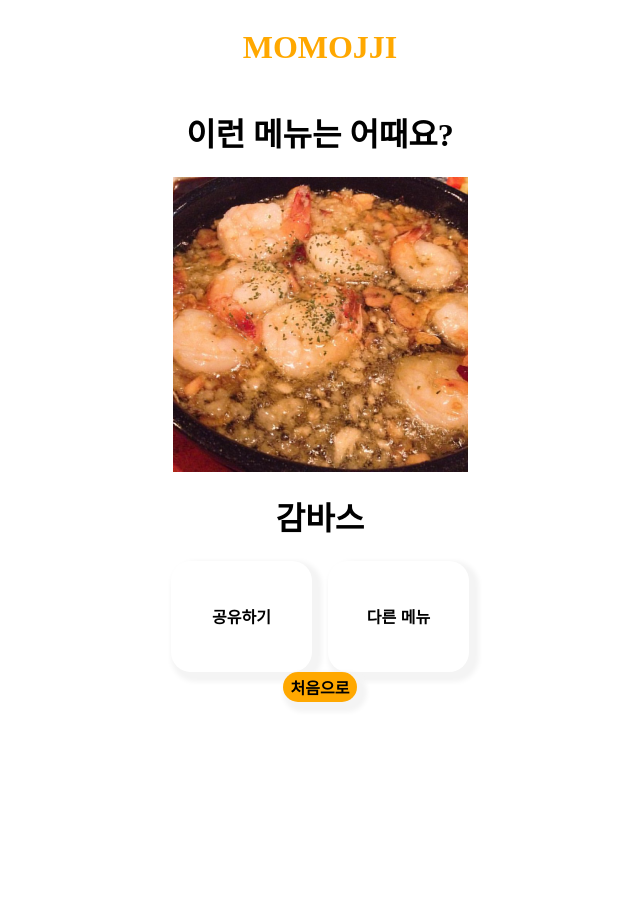
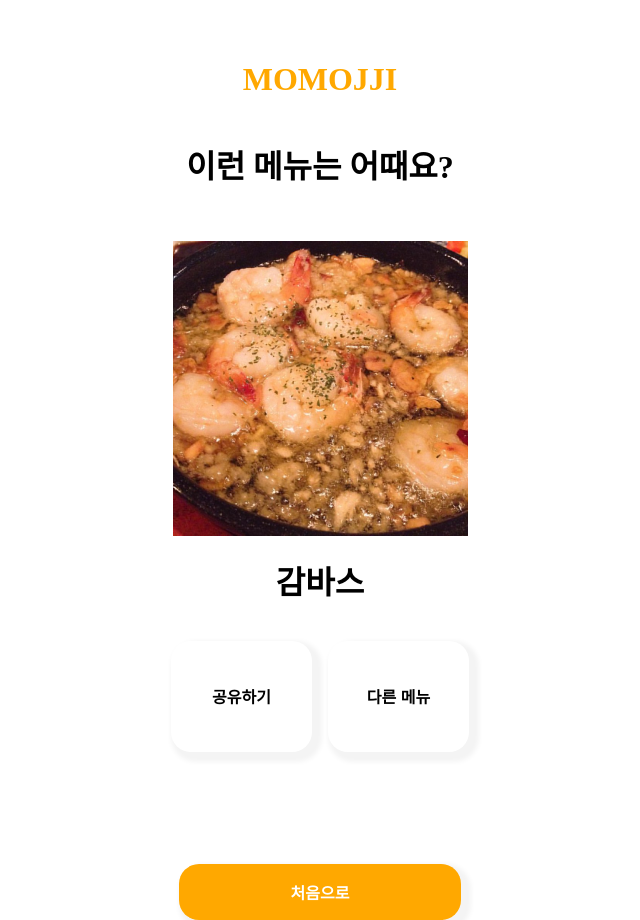
Before and after one commit to CodeSoom/project-react-3-HongJungKim-dev, a React app: page /result in a window 1280 px wide. Shown: the whole page, without its empty margins (320-960 px from the left). Before the commit the page ends 800 px from the top, so only its background shows below. Built offline with nearby package versions, Linux system fonts and the light colour scheme.

Commit message:
Style home img and buttons position
홈의 이미지와 버튼들의 위치를 스타일링합니다.

```diff
--- a/src/HomePage.jsx
+++ b/src/HomePage.jsx
@@ -6,10 +6,24 @@ import styled from '@emotion/styled';
 
 import { IconImg } from './assets/image';
 
+import Wrapper from './Wrapper';
+
+const MainWrapper = styled.div({
+  display: 'flex',
+  justifyContent: 'center',
+  alignItems: 'center',
+  position: 'relative',
+  top: '5em',
+  width: '100%',
+  height: '100%',
+});
+
 const HomeWrapper = styled.div({
   display: 'flex',
   justifyContent: 'center',
   alignItems: 'center',
+  position: 'relative',
+  top: '10em',
   width: '100%',
   height: '100%',
 });
@@ -17,6 +31,12 @@ const HomeWrapper = styled.div({
 export default function HomePage() {
   return (
     <>
+      <MainWrapper>
+        <img
+          src={IconImg[0][2]}
+          alt=""
+        />
+      </MainWrapper>
       <HomeWrapper>
         <Link to="/result">
           <img
--- a/src/NextButtonsContainer.jsx
+++ b/src/NextButtonsContainer.jsx
@@ -7,9 +7,11 @@ import { useHistory } from 'react-router-dom';
 const GridDiv = styled.div({
   display: 'grid',
   gridTemplateColumns: '64px 218px',
-  gridTemplateRows: '56',
+  gridTemplateRows: '56px',
   rowGap: '1em',
   columnGap: '1em',
+  position: 'relative',
+  top: '10em',
 });
 
 const BackButton = styled.button({
--- a/src/QuestionPage.jsx
+++ b/src/QuestionPage.jsx
@@ -20,6 +20,8 @@ const GridDiv = styled.div({
   gridTemplateRows: '111px 111px 111px',
   rowGap: '1em',
   columnGap: '1em',
+  position: 'relative',
+  top: '2em',
 });
 
 export default function QuestionPage() {
--- a/src/ResultPage.jsx
+++ b/src/ResultPage.jsx
@@ -18,13 +18,18 @@ import Wrapper from './Wrapper';
 
 import Button from './Button';
 
-const ResetText = styled.button({
+const HomeButton = styled.button({
   fontSize: '1em',
   fontWeight: 'bold',
+  color: 'white',
   borderColor: 'transparent',
   backgroundColor: '#FFA800',
   borderRadius: '20px',
   boxShadow: '5px 5px 5px 5px #F4F4F4',
+  width: '282px',
+  height: '56px',
+  position: 'relative',
+  top: '10em',
 });
 
 const GridDiv = styled.div({
@@ -33,6 +38,9 @@ const GridDiv = styled.div({
   gridTemplateRows: '111px',
   rowGap: '1em',
   columnGap: '1em',
+  position: 'relative',
+  top: '3em',
+  fontWeight: 'bold',
 });
 
 export default function ResultPage() {
@@ -60,6 +68,7 @@ export default function ResultPage() {
           ? (
             <>
               <h1>이런 메뉴는 어때요?</h1>
+              <Wrapper>
                 <img
                   src={FoodImg[randomId]}
                   alt=""
@@ -67,10 +76,12 @@ export default function ResultPage() {
                 <h1>
                   {FoodInfo[randomId].name}
                 </h1>
+              </Wrapper>
             </>
           )
           : (
             <>
+              <Wrapper>
                 <img
                   src={FoodImg[finalResultIdsSet[resultId] - 1]}
                   alt=""
@@ -78,6 +89,7 @@ export default function ResultPage() {
                 <h1>
                   {FoodInfo[finalResultIdsSet[resultId] - 1].name}
                 </h1>
+              </Wrapper>
             </>
           )
       }
@@ -100,12 +112,11 @@ export default function ResultPage() {
               다른 메뉴
             </Button>
           )}
-
       </GridDiv>
       <Link to="/">
-        <ResetText>
+        <HomeButton>
           처음으로
-        </ResetText>
+        </HomeButton>
       </Link>
     </Wrapper>
   );
--- a/src/Wrapper.jsx
+++ b/src/Wrapper.jsx
@@ -5,6 +5,8 @@ const Wrapper = styled.div({
   justifyContent: 'center',
   alignItems: 'center',
   flexDirection: 'column',
+  position: 'relative',
+  top: '2em',
   width: '100%',
   height: '100%',
 });
--- a/src/assets/image.js
+++ b/src/assets/image.js
@@ -1,5 +1,6 @@
 import Choice from './image/icon/choice.png';
 import Random from './image/icon/random.png';
+import Main from './image/icon/main.png';
 
 import Choice101 from './image/icon/choice101.png';
 import Choice102 from './image/icon/choice102.png';
@@ -30,6 +31,7 @@ export const IconImg = {
   0: [
     Random,
     Choice,
+    Main,
   ],
   1: [
     Choice101,
```
Also changed, not shown: src/assets/image/icon/main.png (added). Lines whose indentation alone changed are shown as unchanged.
